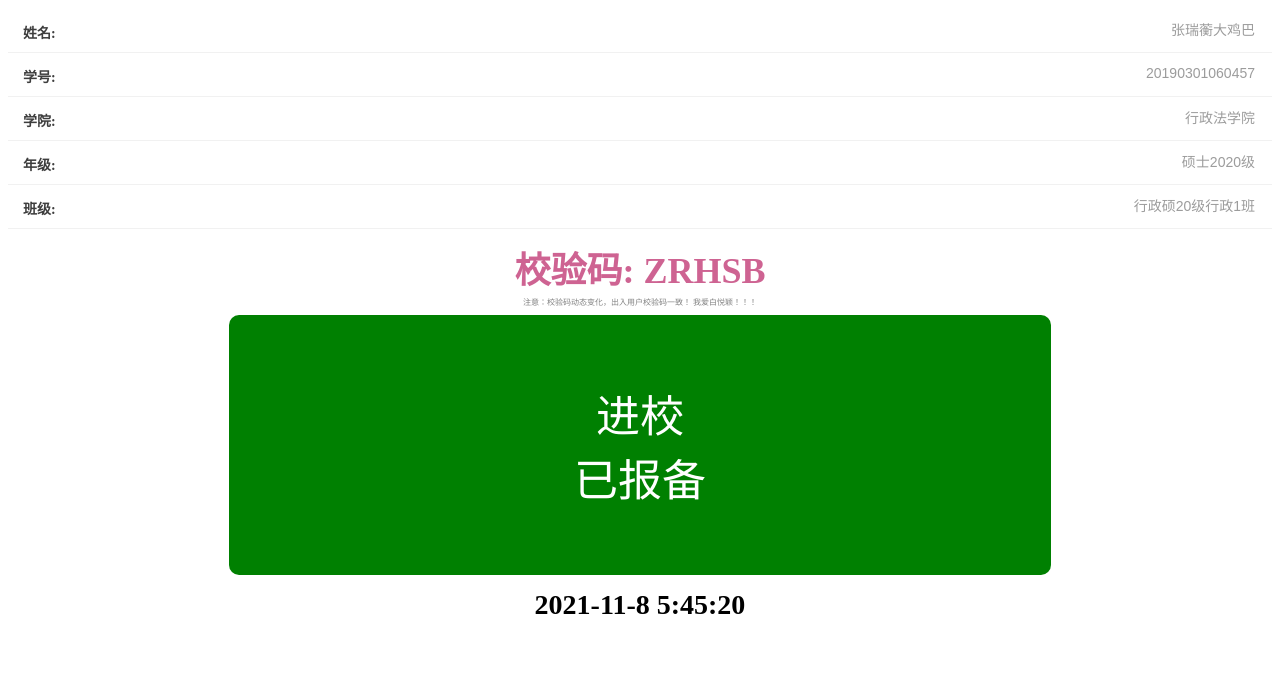
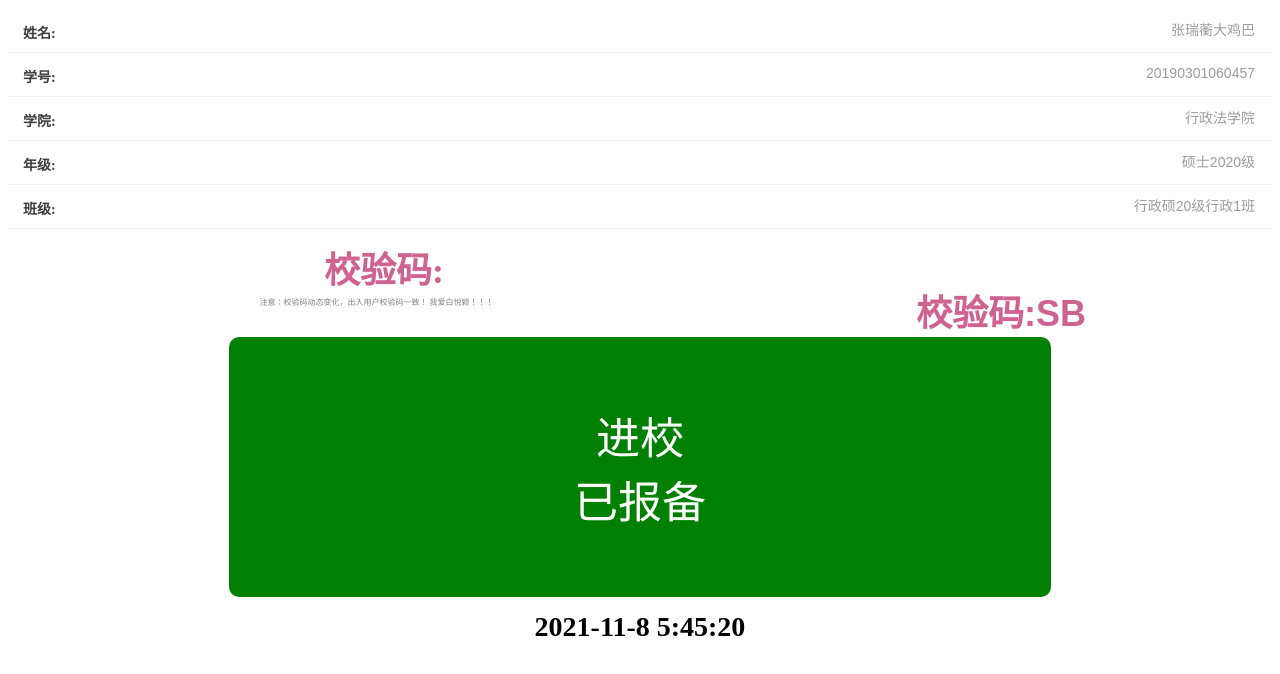
Before and after one commit to ShuaiGePan/ShuaiGePan.github.io, a plain HTML site: page index.html in a window 1280 px wide. Drawn offline with Linux system fonts and the light colour scheme.

Commit message:
Update index.html

```diff
--- a/index.html
+++ b/index.html
@@ -114,7 +114,7 @@
   </div>
   <div class="yanzhengma">
        校验码:
-       <span id="scode">ZRHSB</span>
+       <input class="yanzhengma" type="text" value="校验码:SB" style="font-size:36px;">
   </div>
    <div class="info">
   注意：校验码动态变化，出入用户校验码一致！
```
